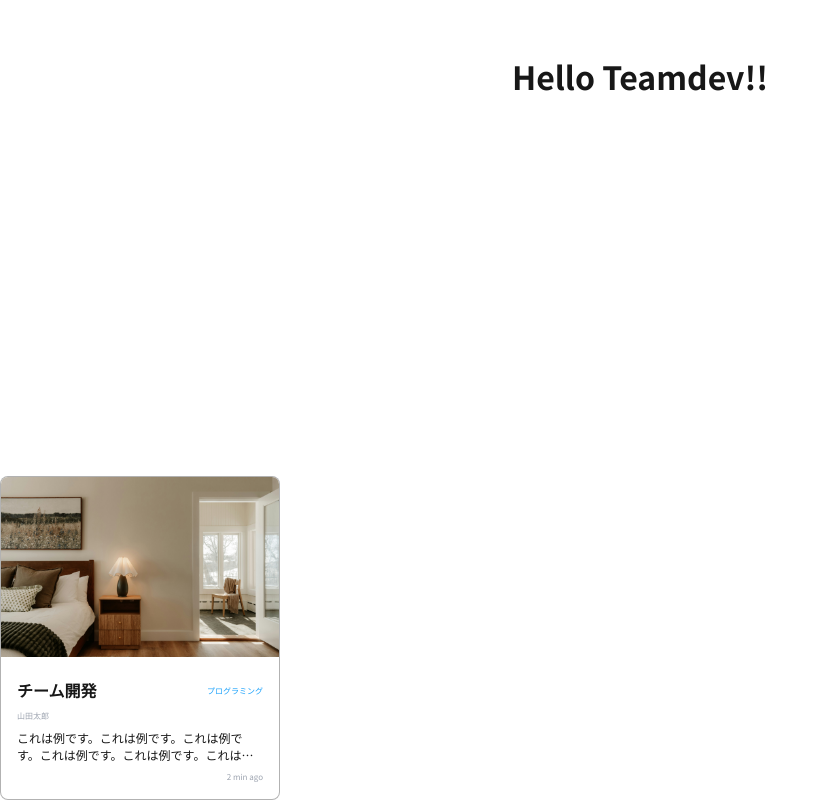
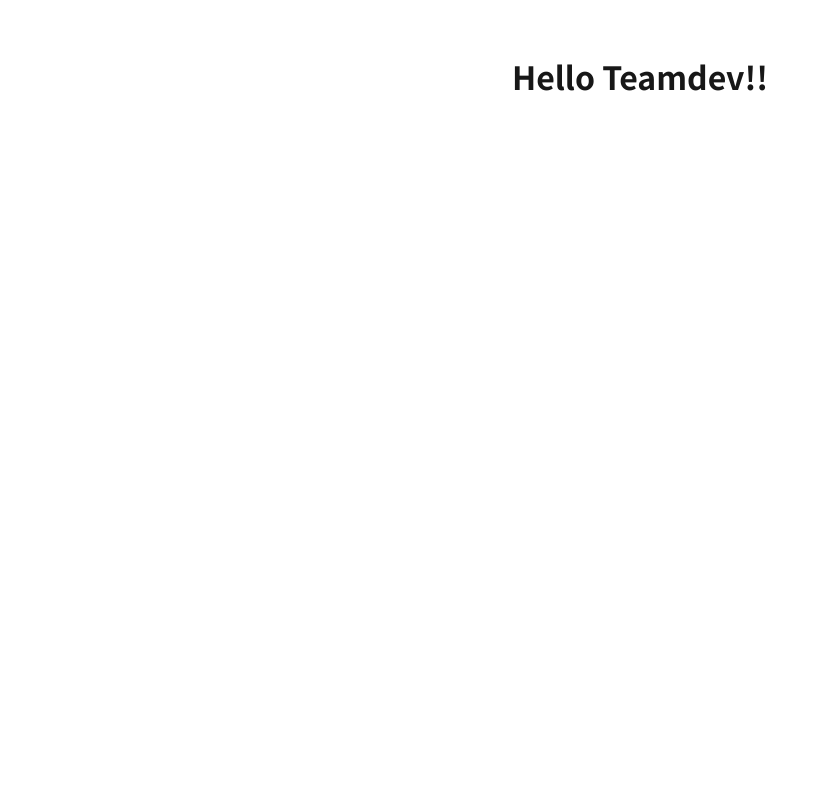
Before and after one commit to if-mentor/next_teamdev_25_2, a Next.js app: page / in a window 1280 px wide. Shown: the part 324-1124 px from the top of the page, without its empty margins (0-828 px from the left). After the commit the page ends 800 px from the top, so only its background shows below. Built offline with nearby package versions, Linux system fonts and the light colour scheme.

Commit message:
page.tsxからCardを削除

```diff
--- a/src/app/page.tsx
+++ b/src/app/page.tsx
@@ -1,19 +1,9 @@
-import Card from "@/components/Card";
 import styles from "./styles.module.css";
 
 export default function Home() {
   return (
     <div>
       <h1 className={styles.title}>Hello Teamdev!!</h1>
-
-      <Card
-        title="チーム開発"
-        author="山田太郎"
-        category="プログラミング"
-        thumbnailUrl="/sample1.jpg"
-        content="これは例です。これは例です。これは例です。これは例です。これは例です。これは例です。これは例です。これは例です。"
-        createdAt="2 min ago"
-      />
     </div>
   );
 }
```
